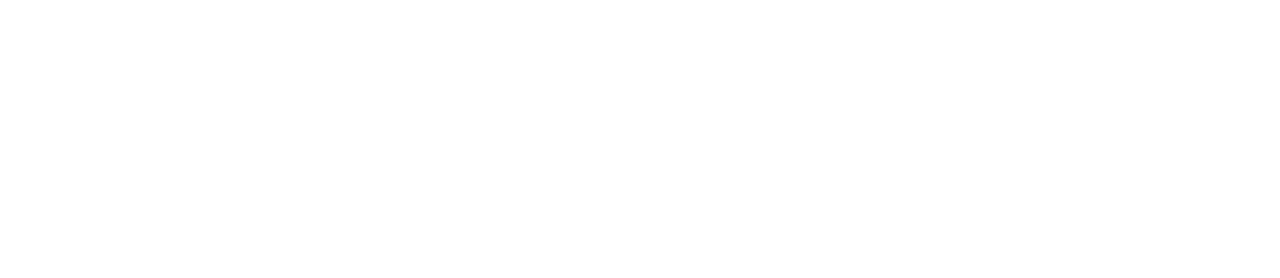
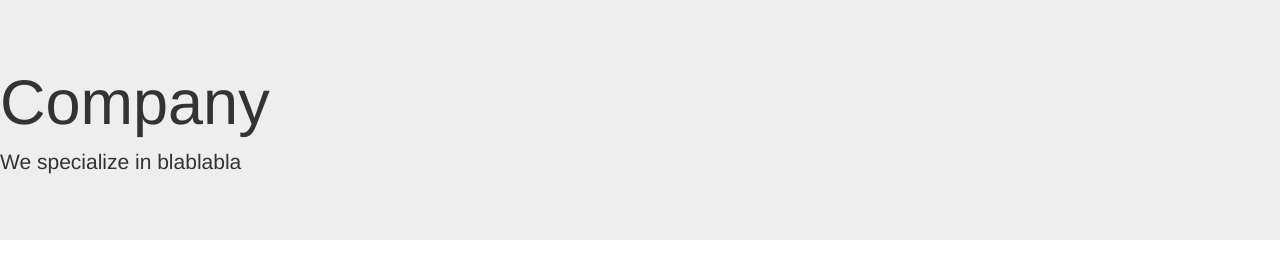
Before and after one commit to axndmathias/company-v4, a plain HTML site: page index.html in a window 1280 px wide. Drawn offline with nearby package versions, Linux system fonts and the light colour scheme.

Commit message:
style: add jumbotron

```diff
--- a/index.html
+++ b/index.html
@@ -8,3 +8,12 @@
   <script src="https://ajax.googleapis.com/ajax/libs/jquery/3.5.1/jquery.min.js"></script>
   <script src="https://maxcdn.bootstrapcdn.com/bootstrap/3.4.1/js/bootstrap.min.js"></script>
 </head>
+<body>
+
+    <div class="jumbotron">
+      <h1>Company</h1>
+      <p>We specialize in blablabla</p>
+    </div>
+
+    </body>
+    </html>
```
